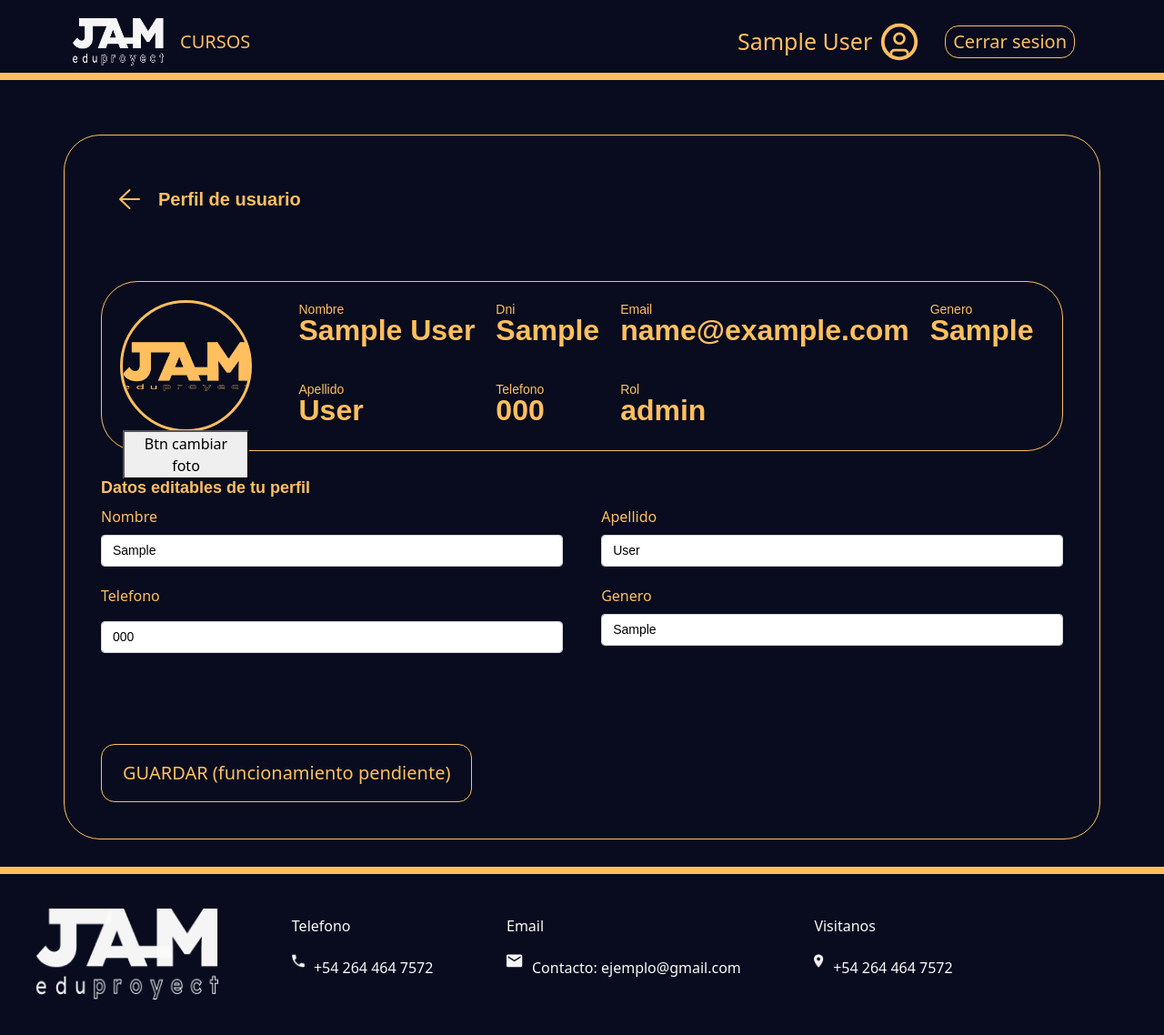
After one commit to Mathi21as/academia_sj_tec_JAM23, a Flask app: page /profile in a window 1280 px wide. The commit adds this page. Shown: the whole page at 91% size. Run offline with Flask 3, Linux system fonts and the light colour scheme; a user stored in the database is signed in; tables that the repository leaves empty hold one stand-in row (values such as "Sample post"); some libraries are stand-ins or nearby versions.

Commit message:
agregado de pantalla profile user, funcionalidad edicion datos pendiente

```diff
--- a/src/app.py
+++ b/src/app.py
@@ -79,6 +79,32 @@ def login():
 def logout():
     logout_user()
     return redirect(url_for('login'))
+
+@app.route('/profile', methods=['GET', 'POST'])
+@login_required
+def profile():
+    if request.method == 'GET':
+        return render_template('userProfile.html')
+    elif request.method == 'POST':
+        user = User( 0 ,
+            request.form['name'] ,
+            request.form['last_name'] ,
+            request.form['phone'] ,
+            None ,
+            request.form['email'] ,
+            None ,
+            request.form['gender'] ,
+            None
+            )
+        updatedUser = ModelUser.udpateProfile(db, user)
+        if updatedUser:
+            flash("Actualizacion correcta!")
+            # login_user(updatedUser)
+            # return render_template('dashboard.html')
+            return redirect(url_for('dashboard'))
+        else:
+            flash("¡ Error de actualizacion !")
+            return render_template('userProfile.html')
 
 @login_manager_app.user_loader
 def load_user(id):
--- a/src/config.py
+++ b/src/config.py
@@ -20,7 +20,7 @@ class appConfig():
     def init(app):
         app.config['MYSQL_HOST'] = 'localhost'
         app.config['MYSQL_USER'] = 'root'
-        app.config['MYSQL_PASSWORD'] = 'root1234' # 'root1234'
+        app.config['MYSQL_PASSWORD'] = '154647572' # 'root1234'
         app.config['MYSQL_DB'] = 'academia_jam2023'
         app.config['SECRET_KEY'] = "teeest"
 
--- a/src/models/ModelUser.py
+++ b/src/models/ModelUser.py
@@ -29,6 +29,23 @@ class ModelUser():
             if ex.args[0] == 1062:
                 return False
             return str(ex)
+
+    @classmethod
+    def udpateProfile( self , db, user) :
+        try:
+            print(user.name, user.last_name, user.phone, user.gender, user.email)
+            cursor = db.connection.cursor()
+            sql = "UPDATE user SET `name` = '{}', `last_name` = '{}', `phone` = '{}',  `gender` = '{}' WHERE email = '{}'".format(user.name, user.last_name, user.phone, user.gender, user.email)
+            cursor.execute(sql)
+            db.connection.commit()
+            cursor.close()
+            return True
+        except Exception as ex:
+            print(str(ex))
+            print(str(ex))
+            print(str(ex))
+            print(str(ex))
+            return False
 
 
     @classmethod
--- a/src/static/css/base.css
+++ b/src/static/css/base.css
@@ -21,19 +21,25 @@ body {
 	flex-direction: row;
 	padding: 20px 80px;
 	justify-content: space-between;
-	a {
+
+}
+.header_div a {
+    display: flex;
+    align-items: center;
     font-size: 25px;
     margin: 0px 30px;
     text-decoration: none;
     color: var(--main-orange);
     align-self: center;
-	};
-	div {
+}
+.header_div a p{
+    margin: 0;
+}
+
+.header_div div {
     display: flex;
     flex-direction: row;
 }
-}
-
 .icon_user img {
 		width: 60px;
 }
--- /dev/null
+++ b/src/static/css/userProfile.css
@@ -0,0 +1,90 @@
+.userProfile{
+
+}
+.userProfile>span{
+    display: flex;
+    align-items: center;
+}
+.userProfile>span>p{
+    font-size: 20px;
+    font-family: 'Montserrat', sans-serif;
+    font-weight: 700;
+    line-height: 30px;
+    margin-bottom: 0;
+}
+
+.userProfileContainer{
+    display: flex;
+    justify-content:flex-start;
+    gap: 40px;
+    padding: 20px;
+}
+
+.profileImgContainer{
+    border: 3px solid var(--main-orange);
+    border-radius: 50%;
+    width: 145px;
+    height: 145px;
+}
+.profileImgContainer img{
+    border-radius: 50%;
+    width: 140px;
+    height: 140px;
+    object-fit: contain;
+
+}
+.userProfileContainer .infoProfileContainer{
+    display: flex;
+    justify-content: space-around;
+    width: 100%;
+
+}
+.userProfileContainer .infoProfileContainer>div{
+    display: flex;
+    flex-direction: column;
+    justify-content: space-between;
+}
+.userProfileContainer .infoProfileContainer p{
+    font-size: 14px;
+  font-family: 'Montserrat', sans-serif;
+    font-weight: 400;
+    margin-bottom: 0;
+}
+
+.userProfileContainer .infoProfileContainer p.infoItemProfile{
+    font-size: 32px;
+    font-family: 'Montserrat', sans-serif;
+    font-weight: 700;
+    margin-top: -12px;
+}
+
+.form-updateProfile .inputsContainer{
+    display: flex;
+    flex-wrap: wrap;
+    justify-content: space-between;
+    gap: 20px;
+}
+.form-updateProfile>h5{
+    font-size: 18px;
+    font-family: 'Montserrat', sans-serif;
+    font-weight: 700;
+}
+.form-updateProfile input , .form-updateProfile input::placeholder {
+    font-size: 14px;
+    font-family: 'Montserrat', sans-serif;
+    font-weight: 400;
+    color: black;
+}
+.form-updateProfile .inputsContainer .formInputUpdateProfile{
+    width: 48%;
+
+}
+.form-updateProfile .btn-updateProfile{
+	border-color: var(--main-orange);
+	color: var(--main-orange);
+	border-radius: 15px;
+	padding: 16px 23px;
+	font-size: 20px;
+    margin-top: 100px;
+
+}
--- a/src/templates/base.html
+++ b/src/templates/base.html
@@ -20,12 +20,15 @@
             <div>
                 <img src="../static/img/logoJAM-eduProyect.png" width="100px"/>
                 {% if current_user.id != null %}
-                    <a href="/courses">Cursos</a>
+                    <a class="linkNavBar"href="/courses">CURSOS</a>
                 {% endif %}
             </div>
             <div>
                 {% if current_user.id != null %}
-                    <a href="/profile" class="icon_user"><img src="../static/icons/lucide_user-circle.svg" width="40px"/></a>
+                    <a href="/profile" class="icon_user">
+                        <p>{{current_user.name}}</p>
+                        <img src="../static/icons/lucide_user-circle.svg" width="40px"/>
+                    </a>
                     <a class="btn" href="{{url_for('logout')}}"> Cerrar sesion </a>
                 {% endif %}
             </div>
--- a/src/templates/dashboard.html
+++ b/src/templates/dashboard.html
@@ -4,12 +4,12 @@
 
 
 {% block body %}
-
+<!--
 <div class="alert alert-success">
     <h3>Bienvenido {{current_user.email}}</h3>
     <h4>Tu rol actual es <b>{{current_user.role}}</b></h4>
 </div>
-
+ -->
 
 <div class="container containerTableList CoursesList">
     <h4>Listado de cursos</b></h4>
--- /dev/null
+++ b/src/templates/userProfile.html
@@ -0,0 +1,95 @@
+{% extends './base.html' %}
+
+{% block title %}Academia - Perfil{% endblock %}
+
+
+{% block body %}
+
+<!-- css propio -->
+{% block customCSS %}
+<link rel="stylesheet" href="{{url_for('static', filename = 'css/userProfile.css')}}">
+{% endblock %}
+
+
+<div class="container containerTableList userProfile">
+    <span>
+        <a class="" href="/dashboard" role="button"><img src="../static/icons/arrow-left-circle.svg"></a>
+        <p>Perfil de usuario</p>
+    </span>
+    <div>
+        <div class="container containerTableList userProfileContainer">
+            <div class="profileImgContainer">
+                <img src="../static/img/logoJAM-welcome.png">
+                <button> Btn cambiar foto</button>
+            </div>
+            <div class="infoProfileContainer">
+                <div>
+                    <div>
+                        <p>Nombre</p>
+                        <p class="infoItemProfile">{{current_user.name}}</p>
+                    </div>
+                    <div>
+                        <p>Apellido</p>
+                        <p class="infoItemProfile">{{current_user.last_name}}</p>
+                    </div>
+                </div>
+                <div>
+                    <div>
+                        <p>Dni</p>
+                        <p class="infoItemProfile">{{current_user.dni}}</p>
+                    </div>
+                    <div>
+                        <p>Telefono</p>
+                        <p class="infoItemProfile">{{current_user.phone}}</p>
+                    </div>
+                </div>
+                <div>
+                    <div>
+                        <p>Email</p>
+                        <p class="infoItemProfile">{{current_user.email}}</p>
+                    </div>
+                    <div>
+                        <p>Rol</p>
+                        <p class="infoItemProfile">{{current_user.role}}</p>
+                    </div>
+                </div>
+                <div>
+                    <div>
+                        <p>Genero</p>
+                        <p class="infoItemProfile">{{current_user.gender}}</p>
+                    </div>
+                </div>
+
+            </div>
+        </div>
+
+        <form  class="form-updateProfile" action="/profile" method="POST">
+            <h5>Datos editables de tu perfil </h5>
+            <div class="inputsContainer">
+              <input type="hidden" name="csrf_token" value="{{csrf_token}}"/> <!--  para que formulario de login tenga codigo token para csrf-->
+              <input type="hidden" name="email" value="{{current_user.email}}"/> <!--  para poder tener la direccion email para actualizar -->
+              <div class="formInputUpdateProfile">
+                <label for="name" class="form-label">Nombre</label>
+                <input type="text" class="form-control" name="name" value={{current_user.name}}>
+              </div>
+              <div class="formInputUpdateProfile">
+                <label for="last_name" class="form-label">Apellido</label>
+                <input type="text" class="form-control" name="last_name" value={{current_user.last_name}}>
+              </div>
+              <div class="formInputUpdateProfile">
+                <p class="phone">Telefono</p>
+                <input type="text" class="form-control" name="phone" value={{current_user.phone}}>
+              </div>
+              <div class="formInputUpdateProfile">
+                <label for="gender" class="form-label">Genero</label>
+                <input type="gender" class="form-control" name="gender" value={{current_user.gender}}>
+              </div>
+            </div>
+            <button class="btn btn-updateProfile" type="submit">GUARDAR (funcionamiento pendiente)</button>
+        </form>
+    </div>
+</div>
+
+
+
+{% endblock %}
```
Also changed, not shown: src/static/icons/arrow-left-circle.svg (added). Lines whose indentation alone changed are shown as unchanged.
